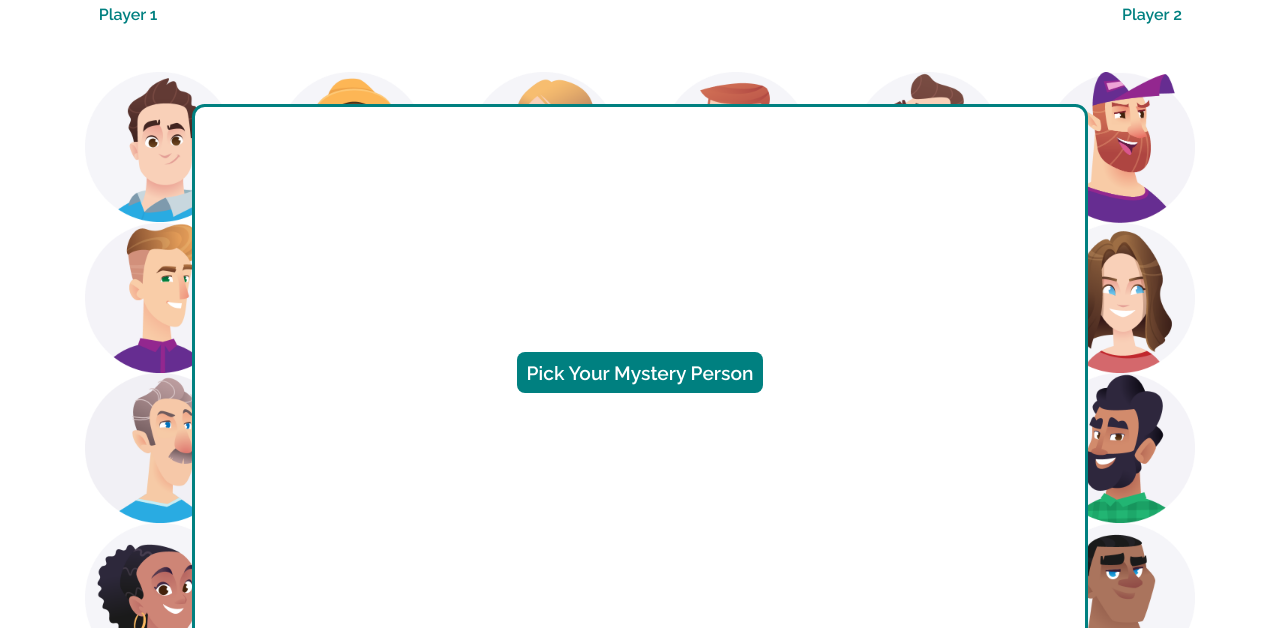
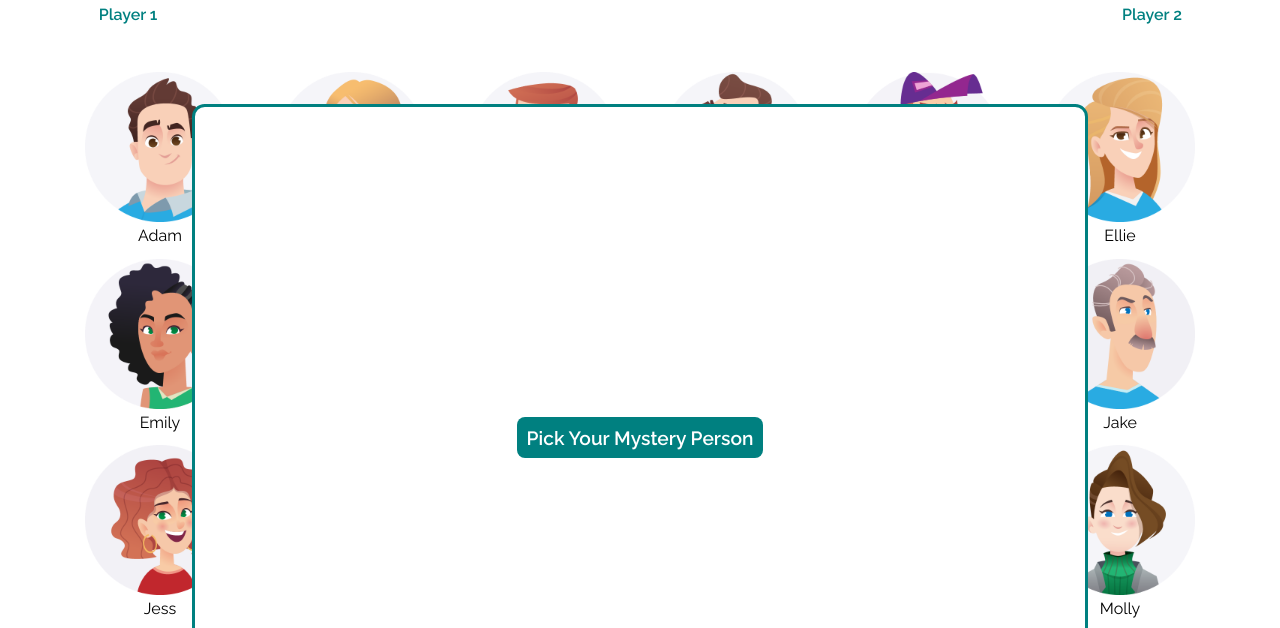
Before and after one commit to alanavery/guess-who, a plain HTML site: page index.html in a window 1280 px wide. Shown: the part 163-791 px from the top of the page. Drawn offline with Linux system fonts and the light colour scheme.

Commit message:
[people.js] Update allPeople array with new objects

```diff
--- a/css/style.css
+++ b/css/style.css
@@ -103,6 +103,7 @@ main {
 
 .sec-people {
   display: grid;
+  row-gap: 0.8rem;
   grid-template-columns: repeat(6, 1fr);
   justify-items: center;
   margin: 0 auto;
--- a/index.html
+++ b/index.html
@@ -42,30 +42,102 @@
       </section>
 
       <section class="sec-people">
+        <div class="adam">
           <img src="img/people/adam.png" alt="...">
-        <img src="img/people/alice.png" alt="...">
+          <p>Adam</p>
+        </div>
+        <div class="amber">
           <img src="img/people/amber.png" alt="...">
+          <p>Amber</p>
+        </div>
+        <div class="bobby">
           <img src="img/people/bobby.png" alt="...">
+          <p>Bobby</p>
+        </div>
+        <div class="chris">
           <img src="img/people/chris.png" alt="...">
+          <p>Chris</p>
+        </div>
+        <div class="dave">
           <img src="img/people/dave.png" alt="...">
-        <img src="img/people/dewey.png" alt="...">
+          <p>Dave</p>
+        </div>
+        <div class="ellie">
           <img src="img/people/ellie.png" alt="...">
+          <p>Ellie</p>
+        </div>
+        <div class="emily">
           <img src="img/people/emily.png" alt="...">
+          <p>Emily</p>
+        </div>
+        <div class="emma">
           <img src="img/people/emma.png" alt="...">
+          <p>Emma</p>
+        </div>
+        <div class="hannah">
           <img src="img/people/hannah.png" alt="...">
+          <p>Hannah</p>
+        </div>
+        <div class="henry">
+          <img src="img/people/henry.png" alt="...">
+          <p>Henry</p>
+        </div>
+        <div class="holly">
           <img src="img/people/holly.png" alt="...">
+          <p>Holly</p>
+        </div>
+        <div class="jake">
           <img src="img/people/jake.png" alt="...">
+          <p>Jake</p>
+        </div>
+        <div class="jess">
           <img src="img/people/jess.png" alt="...">
+          <p>Jess</p>
+        </div>
+        <div class="joey">
           <img src="img/people/joey.png" alt="...">
-        <img src="img/people/louis.png" alt="...">
+          <p>Joey</p>
+        </div>
+        <div class="mary">
           <img src="img/people/mary.png" alt="...">
+          <p>Mary</p>
+        </div>
+        <div class="matt">
           <img src="img/people/matt.png" alt="...">
+          <p>Matt</p>
+        </div>
+        <div class="megan">
           <img src="img/people/megan.png" alt="...">
+          <p>Megan</p>
+        </div>
+        <div class="molly">
           <img src="img/people/molly.png" alt="...">
+          <p>Molly</p>
+        </div>
+        <div class="myra">
+          <img src="img/people/myra.png" alt="...">
+          <p>Myra</p>
+        </div>
+        <div class="oliver">
+          <img src="img/people/oliver.png" alt="...">
+          <p>Oliver</p>
+        </div>
+        <div class="rick">
           <img src="img/people/rick.png" alt="...">
+          <p>Rick</p>
+        </div>
+        <div class="sami">
           <img src="img/people/sami.png" alt="...">
+          <p>Sami</p>
+        </div>
+        <div class="sarah">
           <img src="img/people/sarah.png" alt="...">
+          <p>Sarah</p>
+        </div>
+        <div class="thomas">
           <img src="img/people/thomas.png" alt="...">
+          <p>Thomas</p>
+        </div>
       </section>
 
     </main>
--- a/js/people.js
+++ b/js/people.js
@@ -1,120 +1,335 @@
 class Person {
-  constructor(name, gender, head, hair, hat, eyes, eyebrows, glasses, ears, nose, mouth, moustache, beard, chin) {
+  constructor(name, gender, hair, hat, eyes, earrings, nose, moustache, beard, shirt) {
     this.name = name;
     this.gender = gender;
-    this.head = head;
     this.hair = hair;
     this.hat = hat;
     this.eyes = eyes;
-    this.eyebrows = eyebrows;
-    this.glasses = glasses;
-    this.ears = ears;
+    this.earrings = earrings;
     this.nose = nose;
-    this.mouth = mouth;
     this.moustache = moustache;
     this.beard = beard;
-    this.chin = chin;
+    this.shirt = shirt;
   }
 }
 
 let allPeople = [];
 
-let createNewPerson = (name, gender, head, hair, hat, eyes, eyebrows, glasses, ears, nose, mouth, moustache, beard, chin) => {
-  let newPerson = new Person(name, gender, head, hair, hat, eyes, eyebrows, glasses, ears, nose, mouth, moustache, beard, chin);
+let createNewPerson = (name, gender, hair, hat, eyes, earrings, nose, moustache, beard, shirt) => {
+  let newPerson = new Person(name, gender, hair, hat, eyes, earrings, nose, moustache, beard, shirt);
   allPeople.push(newPerson);
 }
 
-let male = ['man', 'boy', 'male'];
-let female = ['woman', 'girl', 'female'];
-
-let hairColorBlack = ['black', 'dark brown'];
-let hairColorRed = ['red', 'orange'];
-let hairColorBlonde = ['blonde', 'yellow'];
-let hairColorBrown = ['brown', 'light brown'];
-
 createNewPerson(
-  'Alex', // Name
-  male, // Gender
-  ['big', 'wide', 'square', 'boxy'], // Head
-  ['curly', 'short', 'black', 'dark brown'], // Hair
-  [], // Hat
-  ['brown'], // Eyes
-  ['normal', 'average', 'thin'], // Eyebrows
-  [], // Glasses
-  ['big'], // Ears
-  ['normal', 'average'], // Nose
-  ['big', 'wide', 'thick', 'pink'], // Mouth
-  ['normal', 'average', 'thin'], // Moustache
-  [], // Beard
-  ['big', 'wide', 'round'] // Chin
+  'Adam', // Name
+  'man', // Gender
+  'brown', // Hair
+  false, // Hat
+  'brown', // Eyes
+  false, // Earrings
+  'smaller', // Nose
+  false, // Moustache
+  false, // Beard
+  'blue' // Shirt
 );
 
 createNewPerson(
-  'Alfred', // Name
-  male, // Gender
-  ['thin', 'round', 'oval'], // Head
-  ['straight', 'long', 'red', 'orange'], // Hair
-  [], // Hat
-  ['blue'], // Eyes
-  ['normal', 'average', 'thin'], // Eyebrows
-  [], // Glasses
-  ['big'], // Ears
-  ['normal', 'average'], // Nose
-  ['small'], // Mouth
-  ['normal', 'average', 'thin', 'long'], // Moustache
-  [], // Beard
-  ['big', 'round'] // Chin
+  'Amber', // Name
+  'woman', // Gender
+  'blond', // Hair
+  false, // Hat
+  'blue', // Eyes
+  false, // Earrings
+  'smaller', // Nose
+  false, // Moustache
+  false, // Beard
+  'yellow' // Shirt
 );
 
 createNewPerson(
-  'Anita', // Name
-  female, // Gender
-  ['small', 'round', 'circular'], // Head
-  ['straight', 'long', 'pigtails', 'blonde', 'yellow'], // Hair
-  [], // Hat
-  ['blue'], // Eyes
-  ['normal', 'average', 'thin', 'small'], // Eyebrows
-  [], // Glasses
-  ['small'], // Ears
-  ['small'], // Nose
-  ['small', 'pink'], // Mouth
-  [], // Moustache
-  [], // Beard
-  ['small', 'round'] // Chin
+  'Bobby', // Name
+  'man', // Gender
+  'red', // Hair
+  false, // Hat
+  'green', // Eyes
+  false, // Earrings
+  'smaller', // Nose
+  false, // Moustache
+  false, // Beard
+  'yellow' // Shirt
 );
 
 createNewPerson(
-  'Anne', // Name
-  female, // Gender
-  ['big', 'wide', 'round', 'circular'], // Head
-  ['curly', 'short', 'black', 'dark brown'], // Hair
-  [], // Hat
-  ['brown'], // Eyes
-  ['normal', 'average', 'thin'], // Eyebrows
-  [], // Glasses
-  ['small', 'earrings'], // Ears
-  ['big'], // Nose
-  ['small', 'red'], // Mouth
-  [], // Moustache
-  [], // Beard
-  ['big', 'round'] // Chin
+  'Chris', // Name
+  'man', // Gender
+  'brown', // Hair
+  false, // Hat
+  'green', // Eyes
+  false, // Earrings
+  'bigger', // Nose
+  false, // Moustache
+  true, // Beard
+  'red' // Shirt
 );
 
 createNewPerson(
-  'Bernard', // Name
-  male, // Gender
-  ['square', 'boxy'], // Head
-  ['straight', 'short', 'brown', 'light brown'], // Hair
-  ['gray'], // Hat
-  ['brown'], // Eyes
-  ['normal', 'average', 'thin'], // Eyebrows
-  [], // Glasses
-  ['big'], // Ears
-  ['big'], // Nose
-  ['small'], // Mouth
-  [], // Moustache
-  [], // Beard
-  ['big', 'dimple', 'butt'] // Chin
+  'Dave', // Name
+  'man', // Gender
+  'red', // Hair
+  true, // Hat
+  'brown', // Eyes
+  false, // Earrings
+  'bigger', // Nose
+  false, // Moustache
+  true, // Beard
+  'purple' // Shirt
+);
+
+createNewPerson(
+  'Ellie', // Name
+  'woman', // Gender
+  'blond', // Hair
+  false, // Hat
+  'brown', // Eyes
+  false, // Earrings
+  'smaller', // Nose
+  false, // Moustache
+  false, // Beard
+  'blue' // Shirt
+);
+
+createNewPerson(
+  'Emily', // Name
+  'woman', // Gender
+  'black', // Hair
+  false, // Hat
+  'green', // Eyes
+  false, // Earrings
+  'smaller', // Nose
+  false, // Moustache
+  false, // Beard
+  'green' // Shirt
+);
+
+createNewPerson(
+  'Emma', // Name
+  'woman', // Gender
+  'red', // Hair
+  false, // Hat
+  'green', // Eyes
+  false, // Earrings
+  'smaller', // Nose
+  false, // Moustache
+  false, // Beard
+  'purple' // Shirt
+);
+
+createNewPerson(
+  'Hannah', // Name
+  'woman', // Gender
+  'black', // Hair
+  true, // Hat
+  'blue', // Eyes
+  false, // Earrings
+  'smaller', // Nose
+  false, // Moustache
+  false, // Beard
+  'green' // Shirt
+);
+
+createNewPerson(
+  'Henry', // Name
+  'man', // Gender
+  'brown', // Hair
+  true, // Hat
+  'green', // Eyes
+  false, // Earrings
+  'smaller', // Nose
+  false, // Moustache
+  false, // Beard
+  'red' // Shirt
+);
+
+createNewPerson(
+  'Holly', // Name
+  'woman', // Gender
+  'brown', // Hair
+  false, // Hat
+  'blue', // Eyes
+  false, // Earrings
+  'smaller', // Nose
+  false, // Moustache
+  false, // Beard
+  'red' // Shirt
+);
+
+createNewPerson(
+  'Jake', // Name
+  'man', // Gender
+  'gray', // Hair
+  false, // Hat
+  'blue', // Eyes
+  false, // Earrings
+  'bigger', // Nose
+  true, // Moustache
+  false, // Beard
+  'blue' // Shirt
+);
+
+createNewPerson(
+  'Jess', // Name
+  'woman', // Gender
+  'red', // Hair
+  false, // Hat
+  'green', // Eyes
+  true, // Earrings
+  'smaller', // Nose
+  false, // Moustache
+  false, // Beard
+  'red' // Shirt
+);
+
+createNewPerson(
+  'Joey', // Name
+  'man', // Gender
+  'black', // Hair
+  false, // Hat
+  'blue', // Eyes
+  false, // Earrings
+  'smaller', // Nose
+  false, // Moustache
+  false, // Beard
+  'purple' // Shirt
+);
+
+createNewPerson(
+  'Mary', // Name
+  'woman', // Gender
+  'gray', // Hair
+  false, // Hat
+  'blue', // Eyes
+  false, // Earrings
+  'smaller', // Nose
+  false, // Moustache
+  false, // Beard
+  'blue' // Shirt
+);
+
+createNewPerson(
+  'Matt', // Name
+  'man', // Gender
+  'black', // Hair
+  false, // Hat
+  'brown', // Eyes
+  false, // Earrings
+  'smaller', // Nose
+  false, // Moustache
+  true, // Beard
+  'green' // Shirt
+);
+
+createNewPerson(
+  'Megan', // Name
+  'woman', // Gender
+  'black', // Hair
+  false, // Hat
+  'brown', // Eyes
+  true, // Earrings
+  'smaller', // Nose
+  false, // Moustache
+  false, // Beard
+  'purple' // Shirt
+);
+
+createNewPerson(
+  'Molly', // Name
+  'woman', // Gender
+  'brown', // Hair
+  false, // Hat
+  'blue', // Eyes
+  false, // Earrings
+  'smaller', // Nose
+  false, // Moustache
+  false, // Beard
+  'green' // Shirt
+);
+
+createNewPerson(
+  'Myra', // Name
+  'woman', // Gender
+  'brown', // Hair
+  true, // Hat
+  'brown', // Eyes
+  false, // Earrings
+  'smaller', // Nose
+  false, // Moustache
+  false, // Beard
+  'red' // Shirt
+);
+
+createNewPerson(
+  'Oliver', // Name
+  'man', // Gender
+  'blond', // Hair
+  false, // Hat
+  'green', // Eyes
+  false, // Earrings
+  'smaller', // Nose
+  false, // Moustache
+  false, // Beard
+  'purple' // Shirt
+);
+
+createNewPerson(
+  'Rick', // Name
+  'man', // Gender
+  'blond', // Hair
+  false, // Hat
+  'blue', // Eyes
+  false, // Earrings
+  'smaller', // Nose
+  false, // Moustache
+  false, // Beard
+  'blue' // Shirt
+);
+
+createNewPerson(
+  'Sami', // Name
+  'man', // Gender
+  'black', // Hair
+  false, // Hat
+  'brown', // Eyes
+  false, // Earrings
+  'smaller', // Nose
+  true, // Moustache
+  false, // Beard
+  'purple' // Shirt
+);
+
+createNewPerson(
+  'Sarah', // Name
+  'woman', // Gender
+  'red', // Hair
+  false, // Hat
+  'brown', // Eyes
+  false, // Earrings
+  'smaller', // Nose
+  false, // Moustache
+  false, // Beard
+  'red' // Shirt
+);
+
+createNewPerson(
+  'Thomas', // Name
+  'man', // Gender
+  'black', // Hair
+  false, // Hat
+  'blue', // Eyes
+  false, // Earrings
+  'bigger', // Nose
+  false, // Moustache
+  false, // Beard
+  'yellow' // Shirt
 );
 
 console.log(allPeople); // Test
```
Also changed, not shown: img/people/henry.png (renamed from img/people/louis.png), img/people/myra.png (renamed from img/people/alice.png), img/people/oliver.png (renamed from img/people/dewey.png). Lines whose indentation alone changed are shown as unchanged.
